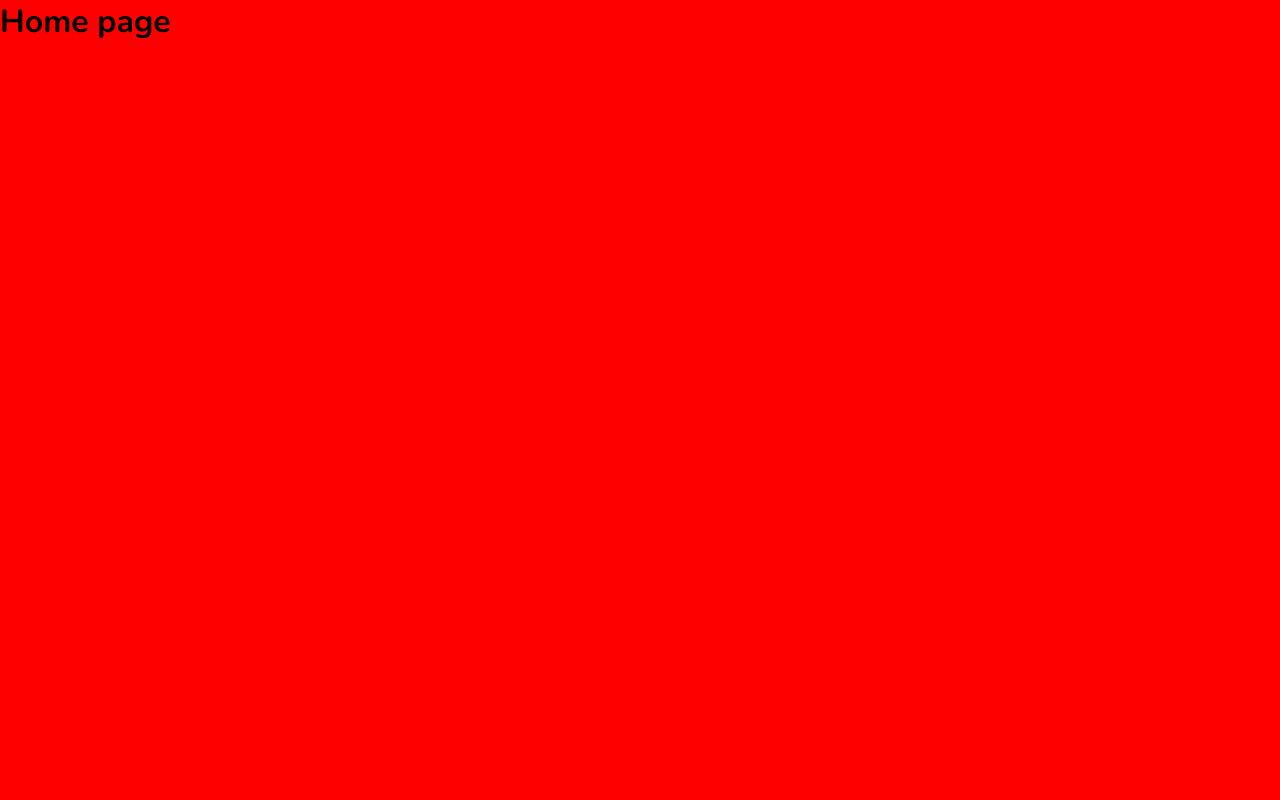
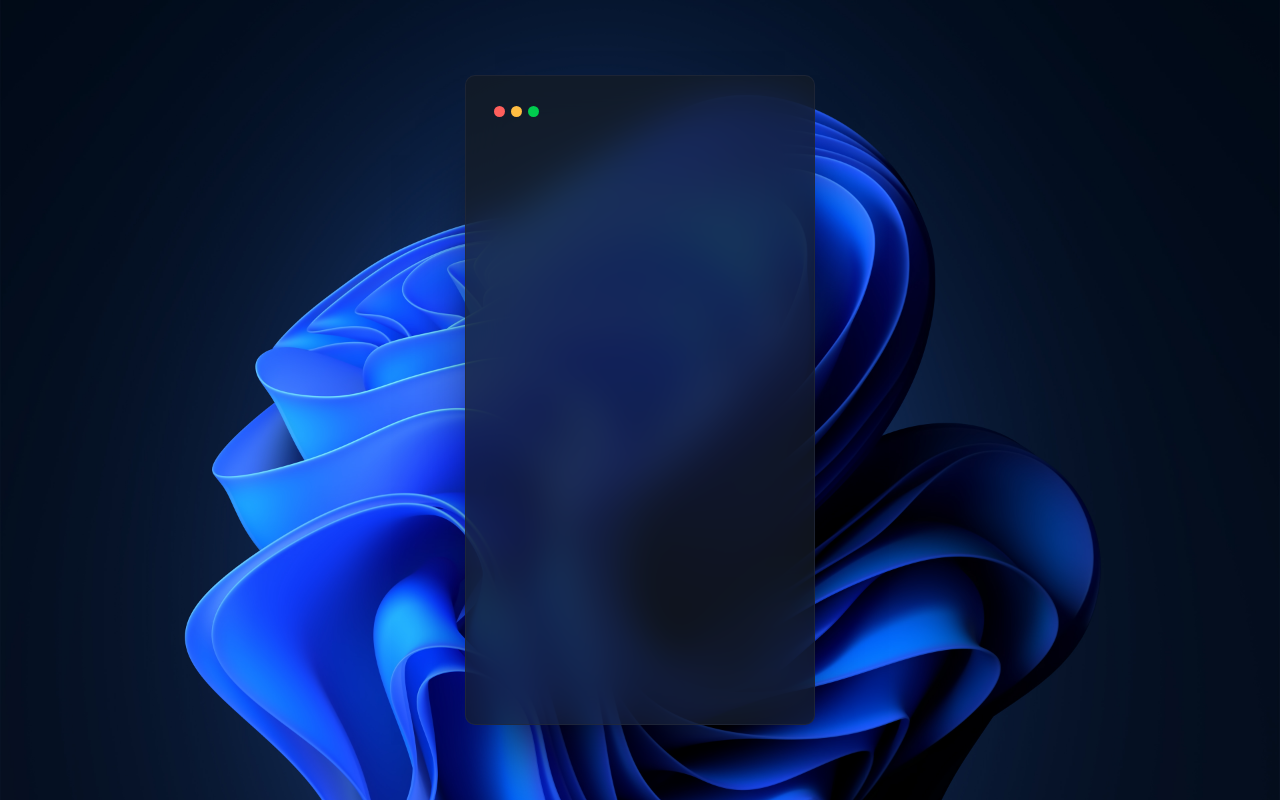
Before and after one commit to novacooo/sidebar-navigation-menu, a React (Create React App) app: page / in a window 1280 px wide. Built offline with nearby package versions, Linux system fonts and the light colour scheme.

Commit message:
Added basic Sidebar component with panel buttons.

```diff
--- /dev/null
+++ b/src/components/atoms/PanelButton.tsx
@@ -0,0 +1,24 @@
+import styled from 'styled-components';
+import { theme } from 'theme';
+
+type ButtonType = 'exit' | 'minimise' | 'maximise';
+
+interface PanelButtonProps {
+  buttonType: ButtonType;
+}
+
+const getColor = (buttonType: ButtonType) => {
+  if (buttonType === 'exit') return theme.BACKGROUND_EXIT;
+  if (buttonType === 'minimise') return theme.BACKGROUND_MINIMISE;
+  return theme.BACKGROUND_MAXIMISE;
+};
+
+const PanelButton = styled.button<PanelButtonProps>`
+  width: 11px;
+  height: 11px;
+  background-color: ${({ buttonType }) => getColor(buttonType)};
+  border: none;
+  border-radius: 20px;
+`;
+
+export default PanelButton;
--- /dev/null
+++ b/src/components/organisms/Sidebar.tsx
@@ -0,0 +1,30 @@
+import styled from 'styled-components';
+import PanelButton from '../atoms/PanelButton';
+
+const Wrapper = styled.div`
+  padding: 30px 28px;
+  width: 350px;
+  height: 650px;
+  background-color: ${({ theme }) => theme.BACKGROUND_NAVIGATION};
+  backdrop-filter: blur(20px);
+  box-shadow: 0 50px 70px -30px hsla(0, 0%, 0%, 0.9);
+  border: 1px solid ${({ theme }) => theme.BORDER_NAVIGATION};
+  border-radius: 10px;
+`;
+
+const PanelButtonsWrapper = styled.div`
+  display: flex;
+  gap: 6px;
+`;
+
+const Sidebar = () => (
+  <Wrapper>
+    <PanelButtonsWrapper>
+      <PanelButton buttonType="exit" />
+      <PanelButton buttonType="minimise" />
+      <PanelButton buttonType="maximise" />
+    </PanelButtonsWrapper>
+  </Wrapper>
+);
+
+export default Sidebar;
--- a/src/theme/GlobalStyle.tsx
+++ b/src/theme/GlobalStyle.tsx
@@ -1,4 +1,5 @@
 import { createGlobalStyle } from 'styled-components';
+import wallpaperDark from 'assets/images/wallpaper_dark.jpg';
 
 const GlobalStyle = createGlobalStyle`
   *, *::before, *::after {
@@ -16,7 +17,8 @@ const GlobalStyle = createGlobalStyle`
     margin: 0;
     padding: 0;
     height: 100%;
-    background-color: ${({ theme }) => theme.BACKGROUND};
+    background-image: url(${wallpaperDark});
+    background-size: cover;
     font-size: 1.6rem;
     font-family: 'Nunito', sans-serif;
 
--- a/src/theme/theme.ts
+++ b/src/theme/theme.ts
@@ -1,7 +1,19 @@
 export interface IThemeType {
   BACKGROUND: string;
+  BACKGROUND_NAVIGATION: string;
+  BACKGROUND_EXIT: string;
+  BACKGROUND_MINIMISE: string;
+  BACKGROUND_MAXIMISE: string;
+
+  BORDER_NAVIGATION: string;
 }
 
 export const theme: IThemeType = {
-  BACKGROUND: 'red',
+  BACKGROUND: 'hsl(0,0%,100%)',
+  BACKGROUND_NAVIGATION: 'hsla(214, 24%, 11%, 0.75)',
+  BACKGROUND_EXIT: 'hsl(1, 100%, 68%)',
+  BACKGROUND_MINIMISE: 'hsl(39, 100%, 63%)',
+  BACKGROUND_MAXIMISE: 'hsl(143, 100%, 40%)',
+
+  BORDER_NAVIGATION: 'hsla(224, 25%, 18%, 0.75)',
 };
--- a/src/views/HomePage.tsx
+++ b/src/views/HomePage.tsx
@@ -1,7 +1,17 @@
+import styled from 'styled-components';
+import Sidebar from '../components/organisms/Sidebar';
+
+const Wrapper = styled.div`
+  display: flex;
+  justify-content: center;
+  align-items: center;
+  height: 100%;
+`;
+
 const HomePage = () => (
-  <div>
-    <h1>Home page</h1>
-  </div>
+  <Wrapper>
+    <Sidebar />
+  </Wrapper>
 );
 
 export default HomePage;
--- a/src/views/Root.tsx
+++ b/src/views/Root.tsx
@@ -1,4 +1,3 @@
-import React from 'react';
 import { Helmet } from 'react-helmet';
 import MainTemplate from 'templates/MainTemplate';
 import HomePage from 'views/HomePage';
```
